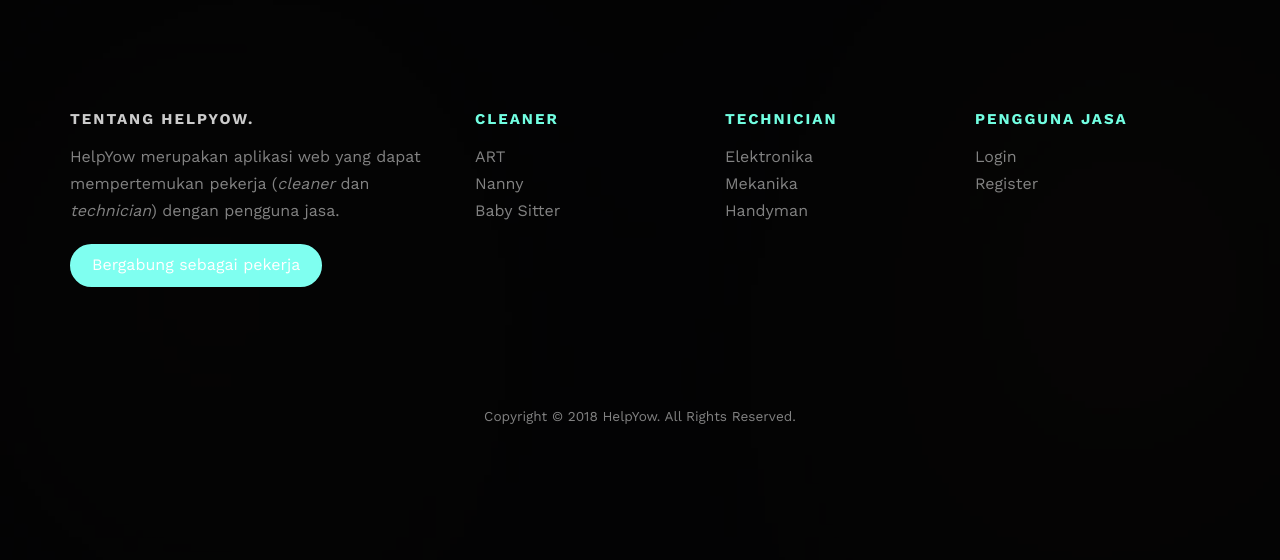
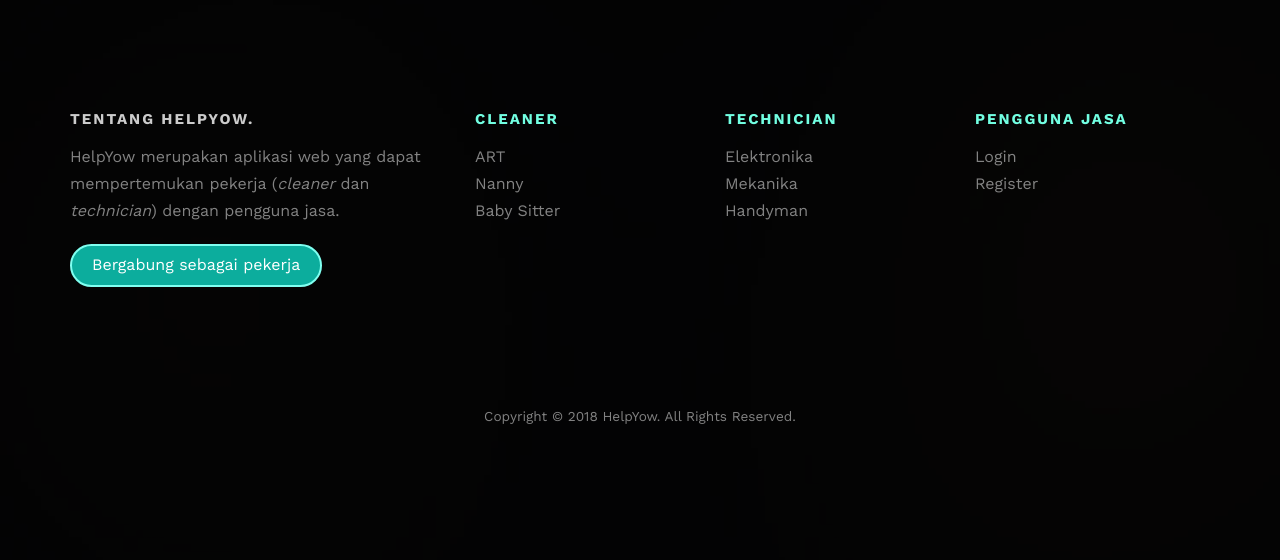
Before and after one commit to Lifuchi/semangatweb, a Laravel app: page / in a window 1280 px wide. Shown: the part 1589-2149 px from the top of the page. Run offline with Laravel 8, Linux system fonts and the light colour scheme; settings files or empty folders that the repository lacks are supplied; some web fonts are replaced.

Commit message:
hehehehe

```diff
--- a/public/css/style.css
+++ b/public/css/style.css
@@ -521,7 +521,7 @@
 #fh5co-header .display-tc .btn:hover,
 #fh5co-counter .display-tc .btn:hover,
 .fh5co-cover .display-tc .btn:hover {
-  background: #F85A16 !important;
+  background: #218484 !important;
   -webkit-box-shadow: 0px 14px 30px -15px rgba(0, 0, 0, 0.75) !important;
   -moz-box-shadow: 0px 14px 30px -15px rgba(0, 0, 0, 0.75) !important;
   box-shadow: 0px 14px 30px -15px rgba(0, 0, 0, 0.75) !important;
--- a/resources/views/layouts/Header.blade.php
+++ b/resources/views/layouts/Header.blade.php
@@ -5,6 +5,7 @@
 				<div class="col-md-8 col-md-offset-2 text-center">
 					<div class="display-t">
 						<div class="display-tc animate-box" data-animate-effect="fadeIn">
+
 							<h1>HelpYow make your life easier</h1>
 							<p class="btn btn-info "> Daftar Akun Pengguna</p>
 						</div>
--- a/resources/views/layouts/footer.blade.php
+++ b/resources/views/layouts/footer.blade.php
@@ -5,7 +5,7 @@
 				<div class="col-md-4 fh5co-widget">
 					<h3>Tentang HelpYow.</h3>
 					<p>HelpYow merupakan aplikasi web yang dapat mempertemukan pekerja (<em>cleaner</em> dan <em>technician</em>) dengan pengguna jasa.</p>
-					<p><a class="btn btn-primary" href="#">Bergabung sebagai pekerja</a></p>
+					<p><a class="btn btn-primary" style="background-color:#0cad9d" href="#">Bergabung sebagai pekerja</a></p>
 				</div>
 				<div class="col-md-8">
 					<div class="col-md-4 col-sm-4 col-xs-6">
--- a/resources/views/layouts/navbar.blade.php
+++ b/resources/views/layouts/navbar.blade.php
@@ -5,7 +5,8 @@
 			<div class="container">
 				<div class="row">
 					<div class="col-xs-2">
-						<div id="fh5co-logo"><a href="index.html">HELPYOW<span></span></a></div>
+
+						<div id="fh5co-logo"><a href="index.html"> HELPYOW<span></span></a></div>
 					</div>
 					<div class="col-xs-10 text-right menu-1">
 						<ul>
```
